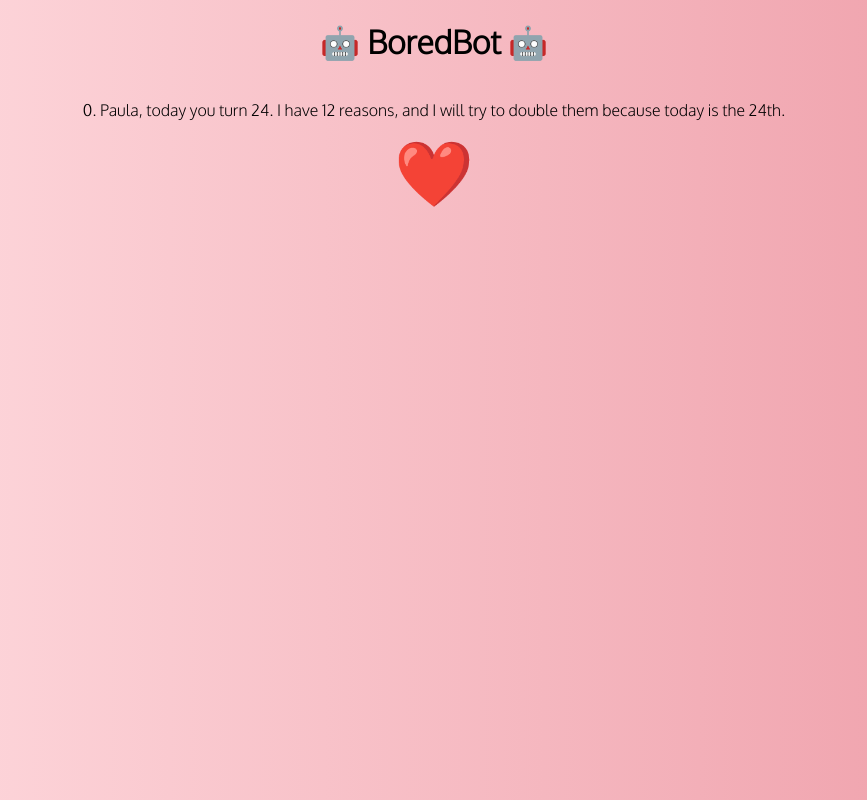
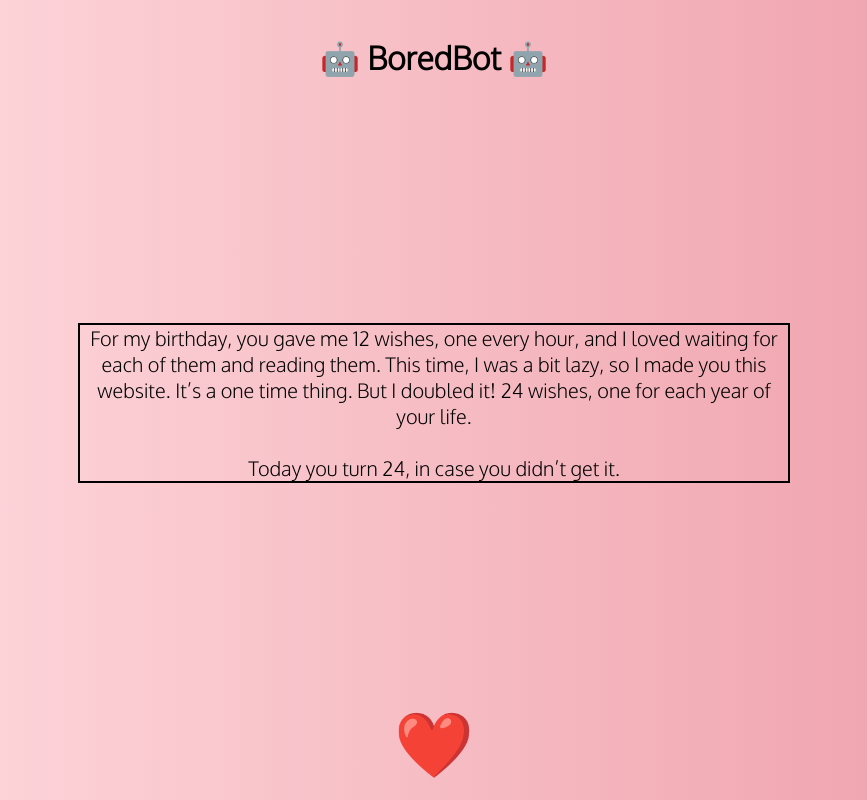
Before and after one commit to Mitre341/messageBot, a plain HTML site: page index.html in a window 1280 px wide. Both pictures are taken after a click on the button "❤️". Shown: the whole page, without its empty margins (206-1073 px from the left). Drawn offline with Linux system fonts and the light colour scheme.

Commit message:
images and final part

```diff
--- a/index.css
+++ b/index.css
@@ -1,5 +1,10 @@
+* {
+  box-sizing: border-box;
+}
 body {
     margin: 0;
+    overflow: hidden;
+
 }
 
 main {
@@ -13,11 +18,36 @@ background: linear-gradient(to right, #ffdde1, #ee9ca7); /* W3C, IE 10+/ Edge, F
     flex-direction: column;
     align-items: center;
     font-family: Oxygen, sans-serif;
+      justify-content: space-between;
+  padding: 1rem 0;
+
 }
-.output{
-    width: 50%;
-    margin: auto
+#storyImg{
+      width: auto;
+      max-width: 80vw;
+  aspect-ratio: 3 / 4;
+  max-height: 45vh;
+  object-fit: contain;
+  background: white;
+  padding: 10px 10px 30px;
+  border-radius: 8px;
+  box-shadow: 0 12px 25px rgba(0,0,0,0.2);
+
 }
+
+    p{
+        font-size: 1.25em;
+        border: 2px solid black;
+        text-align: center;
+        width: 80vw;
+  white-space: pre-line;
+  line-height: 1.3;
+  max-width: 60ch;
+
+
+    }
+
+
 
 button {
     font-size: 4em;
@@ -26,6 +56,8 @@ button {
   cursor: pointer;
   outline: none;
   box-shadow: none;
+transition: transform 0.12s ease, filter 0.12s ease;
+
 
 
 
@@ -36,6 +68,17 @@ button {
     border: 1px solid darkred;
     cursor: pointer; */
 }
+button:hover {
+  transform: scale(1.1);
+}
+button:active {
+    transform: scale(0.95) translateY(2px);
+  filter: brightness(0.9);
+
+}
+
+
+
 button:focus-visible {
   outline: none;
 }
--- a/index.html
+++ b/index.html
@@ -9,9 +9,16 @@
 </head>
 
 <body>
-	<main>
+	<main id="app">
 		<h1 id="title">🤖 BoredBot 🤖</h1>
-		<p id="output" aria-live="polite">Find something to do</p>
+		<img id="storyImg" hidden />
+		<p id="imgText" hidden></p>
+
+
+
+		<p id="output" aria-live="polite">In a calm moment, with a good ☕ maybe a 🥐 begin this story when you’re ready. <br/>
+P.S. Click the heart.</p>
+
 		<button id="nextBtn" aria-label="Find a new activity">❤️</button>
 	</main>
 	<script src="index.js"></script>
--- a/index.js
+++ b/index.js
@@ -1,40 +1,94 @@
-const birthdayStory = [
-  "0. Paula, today you turn 24. I have 12 reasons, and I will try to double them because today is the 24th.",
-  "1. Happy birthday to the woman who carries calm the way others carry noise.",
-  "2. You study literature, but you also live it carefully, patiently, and honestly.",
-  "3. Borges once imagined the universe as a library. If that’s true, you are one of its quiet, essential books. And I hope you will upload your book to that artificial universe.",
+const textStory  =[
+  "For my birthday, you gave me 12 wishes, one every hour, and I loved waiting for each of them and reading them. This time, I was a bit lazy, so I made you this website. It’s a one time thing. But I doubled it! 24 wishes, one for each year of your life.\n\nToday you turn 24, in case you didn’t get it.",
+
+  "1. 🎉 Happy birthday 🎉 to the woman who carries calm the way others carry noise. 💐",
+  "2. You study 📖, but you also live it carefully, patiently, and honestly.",
+  "3. Borges once imagined the universe as a library. If that’s true, you are one of its quiet, essential books. 👓 And I hope you will upload yours to that artificial universe.",
   "4. Moldova lives in you the way Tatiana Țîbuleac writes it, fragile, strong, and full of quiet truth.",
   "5. You are not loud with the world, but the world listens when you speak. Except when we play table tennis, then you can be loud.",
-  "6. That summer in Maine, in Rangeley, you learned how far courage can travel from home.",
-  "7. You worked, you adapted, you stayed yourself, and that is rare.",
-  "8. Peru taught us many things, including that neither of us loved Colca Canyon, and that’s okay.",
-  "9. Some places test you, Colca Canyon did. What mattered was that we faced it side by side.",
-  "10. Now Cartagena gives us warmth, colors, and days that feel like slow sentences, and mosquitoes, bites, and sweat.",
-  "11. Even when we pack and unpack our lives again and again, I love how beautifully you plan every step, down to the tiniest details. And still forget raincoats, and things for your hair.",
-  "12. You see patterns where others see confusion. Your conclusions always arrive quietly and stay. I think you understand life much better than most people.",
-  "13. Virginia Woolf wrote about moments of being, and with you, even ordinary days become one.",
-  "14. I love when you find new things to cook, chickpea curry, potato stew, sometimes tuna with mint.",
-  "15. You don’t float easily in water, but on the ground, I think you float effortlessly through life.",
-  "16. We jump over waves together, laughing, and that feels like freedom, except when salt water fills our nostrils and eyes.",
-  "17. I love that you enjoy when I prepare hot chocolate for you with pure Colombian cacao, and I love doing it.",
-  "18. I speak when the world needs words, you listen when the world needs understanding, together we balance.",
-  "19. I love how you let me guide us through cities without navigation, trusting my experience, but even more, I love how you guide us through countries and places we visit.",
-  "20. Gabriel García Márquez believed love grows stronger with time. I feel that truth living between us.",
-  "21. You remind me that gentleness is not weakness, but a form of quiet strength. Sometimes I am too sensitive, but I love gentleness.",
-  "22. Paula, happy 24th birthday. I choose you today, and in every chapter ahead."
-];
+  "6. You worked, you adapted, you stayed yourself, and that is rare.",
+  "7. Peru taught us many things, including that neither of us loved Colca Canyon, and that’s okay.🥾",
+  "Are you counting? That was ? wishes so far.",
+  "8. Some places test you. Colca Canyon did. What mattered was that we faced it side by side.",
+  "9. Now Cartagena gives us warmth, colors, days that feel like slow sentences, and 🦟, bites, and sweat.",
+  "10. Even when we pack and unpack our 🧳 again and again, I love how beautifully you plan every step, down to the tiniest details.",
+  "11. You see patterns where others see confusion. Your conclusions always arrive quietly and stay. I think you understand life much better than most people.",
+
+  "It was really difficult to choose only 24 wishes or reasons. Just joking, how did you do it?",
+
+  "12. Virginia 🐺 wrote about moments of being, and with you, even ordinary days become one.",
+
+  "ChatGPT? Naaahhhh, it didn’t help me at all. All of these are from my heart <3",
+
+  "13. I love when you find new things to cook, chickpea curry, potato stew, sometimes tuna with mint. But really, I enjoy your dishes, and even more when we experiment with food together.",
+  "14. You don’t float easily in water. 🐬 But on the ground, and in life, I think you float effortlessly. 🏊🏻",
+  "15. We jump over 🌊 together, like a 🦈, laughing, and that feels like freedom, except when salt water fills our nostrils and eyes.",
+  "16. I love that you enjoy when I prepare hot🍫 for you with pure Colombian cacao, and I love doing it.",
+  "17. I speak when the world needs words, you listen when the world needs understanding. Together, we balance.",
+  "18. I love how you let me guide us through cities without 🧭, trusting my experience. But even more, I love how you guide us through countries and places we’ve visited, and you should know I trust you with that more than anyone.",
+  "19. Gabriel García Márquez believed love grows stronger with time. I feel that truth living between us.",
+
+  "Maaaaybe ChatGPT helped me a bit with the formulation of some wishes, but all of them are from my heart <3",
+
+  "20. You remind me that gentleness is not weakness 🌹, but a form of quiet strength. Sometimes I am too sensitive for your gentleness, but I love gentleness."
+]
+
+;
 // Hardcoded array of strings
+const imageStory = [
+  {img: "images/img0.jpg", text: "They say you’re getting older… so tell me, do you already feel like a granny?"},
+  {img: "images/img1.jpg", text: "Today a fake Petra, but tomorrow I wish for you to see the real one too, and all Miracles of the world."},
+  {img: "images/img2.jpg", text: "I wish you many breathtaking places like this. It fits you well"},
+  {img: "images/img3.jpg", text: "But actually I know that something like this fits you more, because you are like a piece of art bold, beautiful, and astonishing. So that would be my wish for you to admire many more astonishing works of 'ass'. Hope we discover many more together."},
+]
+
+let textIndex = 0;
+let imageIndex  = 0;
+let mode = "text"; // text → images → end
+
+const output = document.getElementById("output");
+const img = document.getElementById("storyImg");
+const btn = document.getElementById("nextBtn");
+const imgText = document.getElementById("imgText");
 
 
-let index = 0;
 
-document.getElementById("nextBtn").addEventListener("click", function () {
-  if (index < birthdayStory.length) {
-    console.log(birthdayStory[index]);        // console log
-    document.getElementById("output").textContent = birthdayStory[index]; // show on screen
-    index++;
-  } else {
-    console.log("No more messages");
-    document.getElementById("output").textContent = "No more messages";
+
+  btn.addEventListener("click", () => {
+  if (mode === "text") {
+    if (textIndex < textStory.length) {
+      output.textContent = textStory[textIndex++];
+    } else {
+      // switch to image mode
+      mode = "images";
+      output.hidden = true;
+      img.hidden = false;
+        imgText.hidden = false;
+
+      img.src = imageStory[imageIndex].img;
+            imgText.textContent = imageStory[imageIndex].text;
+      imageIndex++;
+    }
+    return;
+  }
+
+  if (mode === "images") {
+    if (imageIndex < imageStory.length) {
+      img.src = imageStory[imageIndex].img;
+          imgText.textContent = imageStory[imageIndex].text;
+              imageIndex++; // 👈 THIS WAS MISSING
+
+    } else {
+      mode = "end";
+      showEnd();
+    }
   }
 });
+
+function showEnd() {
+  document.getElementById("app").innerHTML = `
+    <h1>🎂 MAKE A WISH! 🎂</h1>
+    <button onclick="location.reload()">🔄 Start again</button>
+  `;
+
+}
```
Also changed, not shown: 4 other files.
